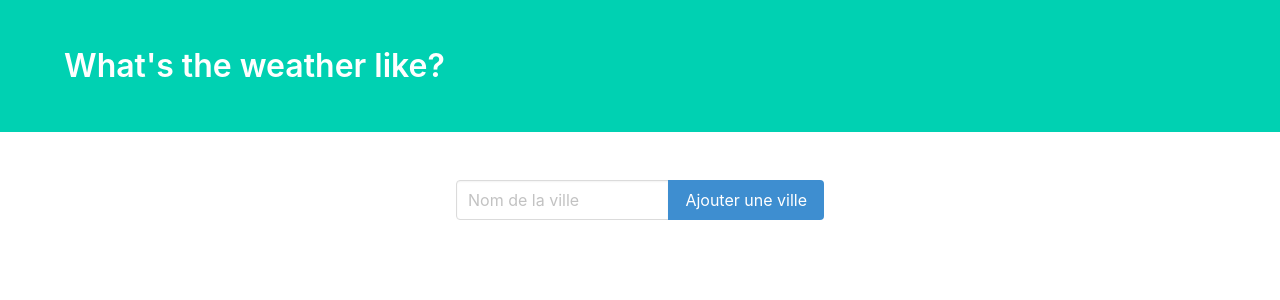
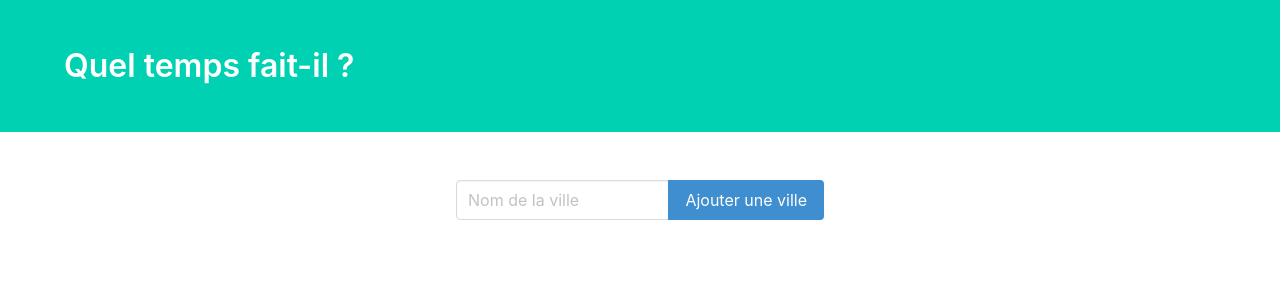
Before and after one commit to CarmelAdk/django-weather-app, a Django app: page / in a window 1280 px wide. Shown: the top 300 px of the page. Run offline with Django 4.2, Linux system fonts and the light colour scheme; data that the repository does not hold is empty; some libraries are stand-ins or nearby versions.

Commit message:
change the title of the page

```diff
--- a/weather/templates/weather/index.html
+++ b/weather/templates/weather/index.html
@@ -4,7 +4,7 @@
     <meta charset="UTF-8">
     <meta name="viewport" content="width=device-width, initial-scale=1.0">
     <meta http-equiv="X-UA-Compatible" content="ie=edge">
-    <title>What's the weather like?</title>
+    <title>Quel temps fait-il ?</title>
     <link rel="stylesheet" href="https://cdnjs.cloudflare.com/ajax/libs/bulma/0.6.2/css/bulma.css" />
 </head>
 <body>
@@ -12,7 +12,7 @@
         <div class="hero-body">
             <div class="container">
                 <h1 class="title">
-                    What's the weather like?
+                    Quel temps fait-il ?
                 </h1>
             </div>
         </div>
```
